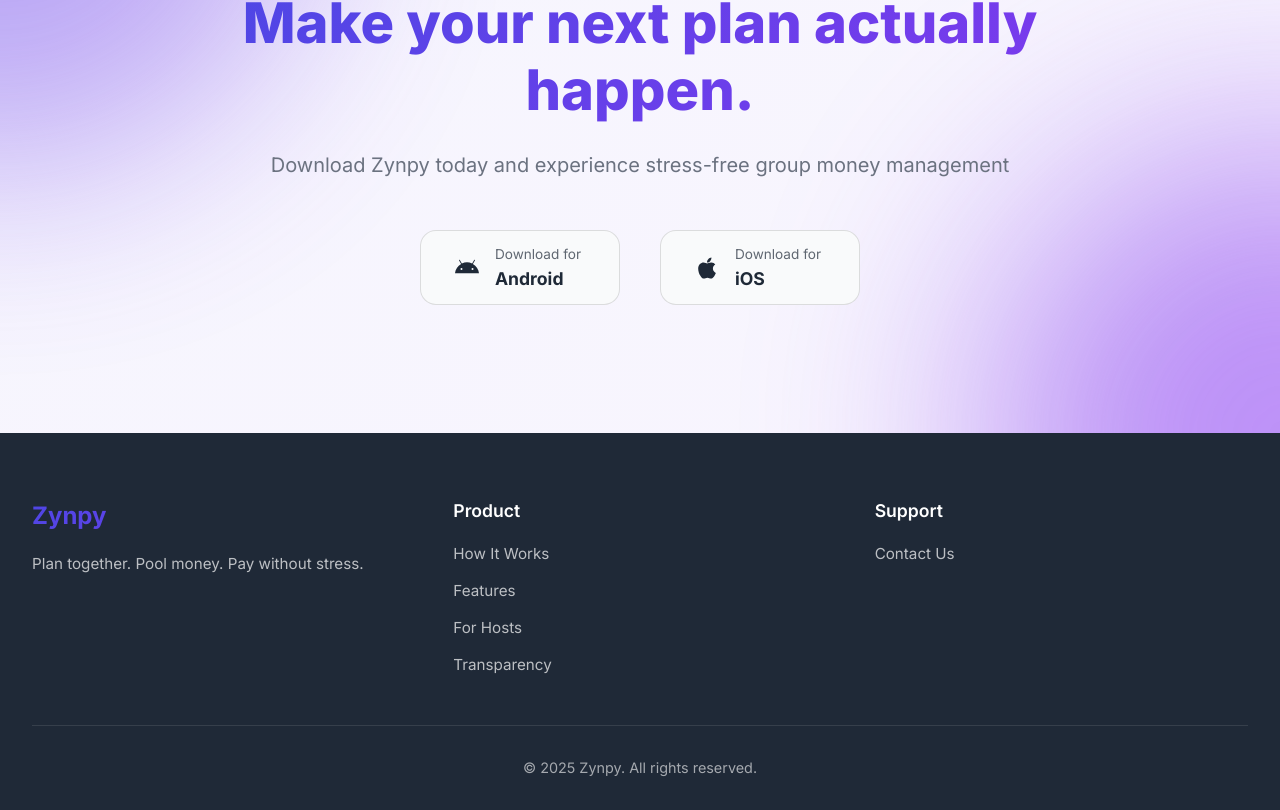
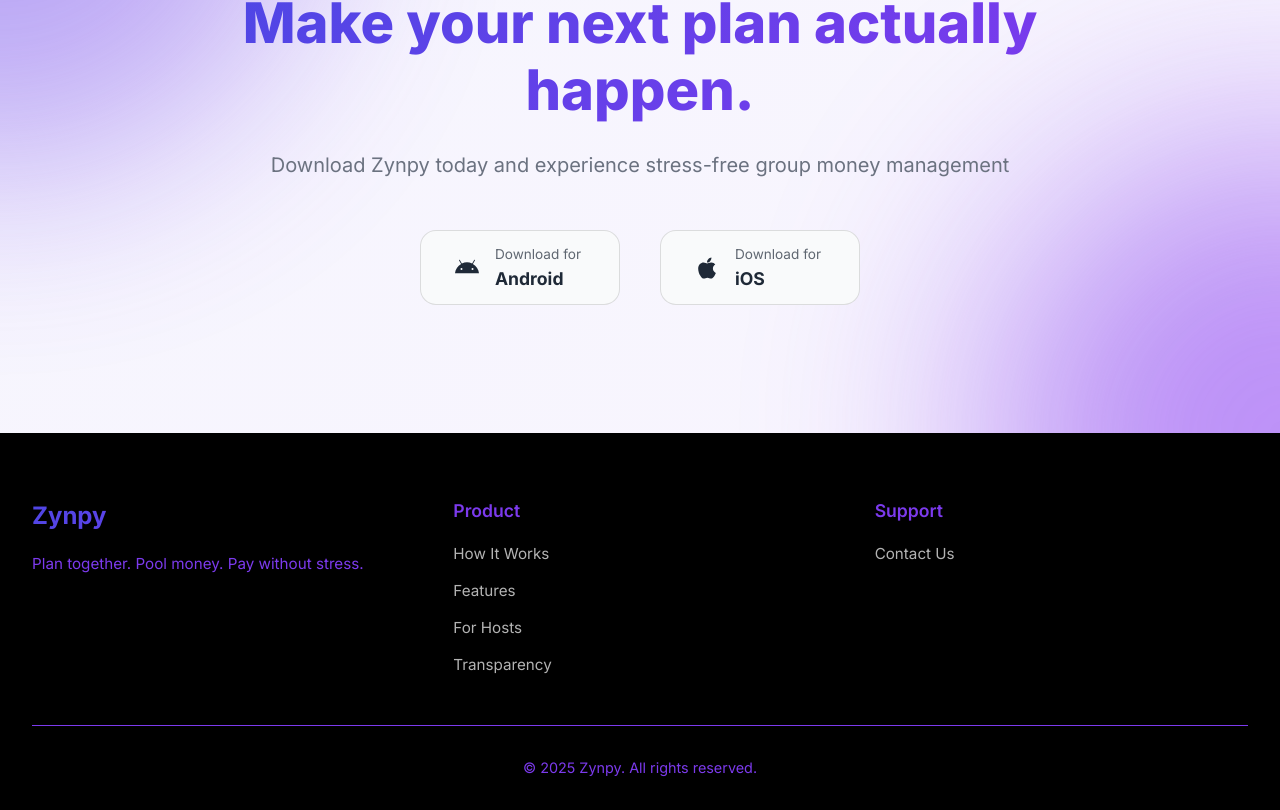
Before and after one commit to Prabuddha747/Zynpy, a React (Vite) app: page / in a window 1280 px wide. Shown: the part 5535-6345 px from the top of the page. Built offline with nearby package versions, Linux system fonts and the light colour scheme.

Commit message:
Update footer: use consistent violet color for all content, keep background always black

```diff
--- a/src/components/Footer.jsx
+++ b/src/components/Footer.jsx
@@ -9,8 +9,8 @@
       id="support"
       className="footer"
       sx={{
-        background: '#1F2937',
-        color: 'white',
+        background: '#000000',
+        color: 'rgb(124, 58, 237)',
         padding: { xs: '3rem 0 1.5rem', md: '4rem 0 2rem' },
         position: 'relative',
       }}
@@ -33,7 +33,7 @@
                 fontSize: '1.5rem',
                 fontWeight: 700,
                 marginBottom: '1rem',
-                background: 'linear-gradient(135deg, #4F46E5, #7C3AED)',
+                background: 'linear-gradient(135deg, #4F46E5,rgb(124, 58, 237))',
                 WebkitBackgroundClip: 'text',
                 WebkitTextFillColor: 'transparent',
                 backgroundClip: 'text',
@@ -45,7 +45,7 @@
               variant="body2"
               className="footer-tagline"
               sx={{
-                color: 'rgba(255, 255, 255, 0.7)',
+                color: 'rgb(124, 58, 237)',
                 fontSize: '0.95rem',
                 lineHeight: 1.6,
               }}
@@ -62,16 +62,16 @@
                 fontSize: '1.1rem',
                 fontWeight: 600,
                 marginBottom: '1rem',
-                color: 'white',
+                color: 'rgb(124, 58, 237)',
               }}
             >
               Product
             </Typography>
             <Box component="ul" className="footer-links" sx={{ listStyle: 'none', display: 'flex', flexDirection: 'column', gap: '0.75rem', padding: 0, margin: 0 }}>
-              <li><Link href="#how-it-works" sx={{ color: 'rgba(255, 255, 255, 0.7)', textDecoration: 'none', fontSize: '0.95rem', '&:hover': { color: 'white' } }}>How It Works</Link></li>
-              <li><Link href="#features" sx={{ color: 'rgba(255, 255, 255, 0.7)', textDecoration: 'none', fontSize: '0.95rem', '&:hover': { color: 'white' } }}>Features</Link></li>
-              <li><Link href="#for-hosts" sx={{ color: 'rgba(255, 255, 255, 0.7)', textDecoration: 'none', fontSize: '0.95rem', '&:hover': { color: 'white' } }}>For Hosts</Link></li>
-              <li><Link href="#transparency" sx={{ color: 'rgba(255, 255, 255, 0.7)', textDecoration: 'none', fontSize: '0.95rem', '&:hover': { color: 'white' } }}>Transparency</Link></li>
+              <li><Link href="#how-it-works" sx={{ color: 'rgb(124, 58, 237)', textDecoration: 'none', fontSize: '0.95rem', '&:hover': { color: 'white' } }}>How It Works</Link></li>
+              <li><Link href="#features" sx={{ color: 'rgb(124, 58, 237)', textDecoration: 'none', fontSize: '0.95rem', '&:hover': { color: 'white' } }}>Features</Link></li>
+              <li><Link href="#for-hosts" sx={{ color: 'rgb(124, 58, 237)', textDecoration: 'none', fontSize: '0.95rem', '&:hover': { color: 'white' } }}>For Hosts</Link></li>
+              <li><Link href="#transparency" sx={{ color: 'rgb(124, 58, 237)', textDecoration: 'none', fontSize: '0.95rem', '&:hover': { color: 'white' } }}>Transparency</Link></li>
             </Box>
           </Box>
 
@@ -83,7 +83,7 @@
                 fontSize: '1.1rem',
                 fontWeight: 600,
                 marginBottom: '1rem',
-                color: 'white',
+                color: 'rgb(124, 58, 237)',
               }}
             >
               Support
@@ -94,7 +94,7 @@
                   href="https://docs.google.com/forms/d/e/1FAIpQLScKpdvnOgR4mTCRSN40AmDgY4HmvBeaMzHYw-zK8dFWoGeu9Q/viewform"
                   target="_blank"
                   rel="noopener noreferrer"
-                  sx={{ color: 'rgba(255, 255, 255, 0.7)', textDecoration: 'none', fontSize: '0.95rem', '&:hover': { color: 'white' } }}
+                  sx={{ color: 'rgb(124, 58, 237)', textDecoration: 'none', fontSize: '0.95rem', '&:hover': { color: 'white' } }}
                 >
                   Contact Us
                 </Link>
@@ -107,7 +107,7 @@
           className="footer-bottom"
           sx={{
             paddingTop: '2rem',
-            borderTop: '1px solid rgba(255, 255, 255, 0.1)',
+            borderTop: '1px solid rgb(124, 58, 237)',
             textAlign: 'center',
           }}
         >
@@ -115,7 +115,7 @@
             variant="body2"
             className="footer-copyright"
             sx={{
-              color: 'rgba(255, 255, 255, 0.6)',
+              color: 'rgb(124, 58, 237)',
               fontSize: '0.9rem',
             }}
           >
--- a/src/components/SocialProof.jsx
+++ b/src/components/SocialProof.jsx
@@ -15,7 +15,7 @@
   {
     id: 2,
     text: "Everyone knew where the money went",
-    author: "Mayank",
+    author: "Raja Vignesh",
     role: "Trip Planner"
   },
   {
```
